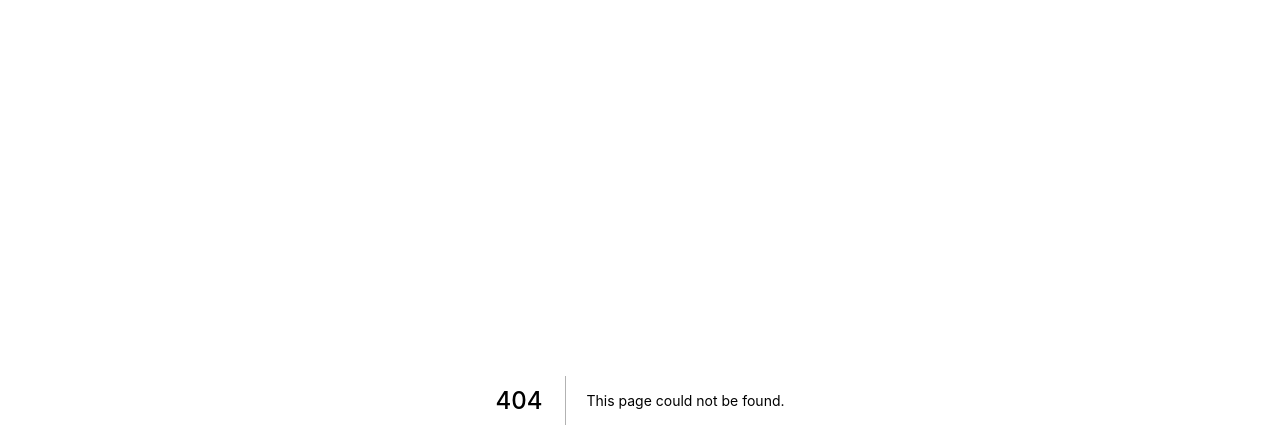
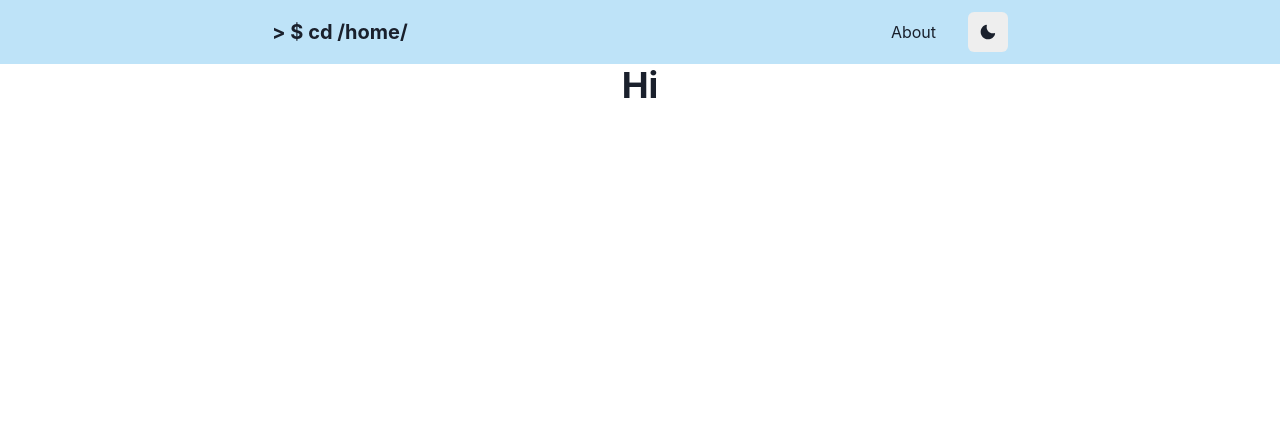
Before and after one commit to stuart-payne/personal-site, a Next.js app: page /about in a window 1280 px wide. Before the commit this address had no page. Shown: the top 448 px of the page. Built offline with nearby package versions, Linux system fonts and the light colour scheme.

Commit message:
navbar links and beginning of posts route

```diff
--- a/components/Navbar.tsx
+++ b/components/Navbar.tsx
@@ -1,10 +1,11 @@
-import { Box, Container, HStack, Flex, Heading, Spacer, useColorMode, useColorModeValue } from "@chakra-ui/react";
+import { LinkOverlay, LinkBox, Container, Center, Flex, Heading, Text, HStack, useColorModeValue, Link } from "@chakra-ui/react";
 import React from "react";
+import NextLink from "next/link";
 import ColorModeButton from "./ColorModeButton";
 
 const Navbar = () => {
     return (
-        <Box
+        <LinkBox
             w="100%"
             h={16}
             position="fixed"
@@ -13,11 +14,20 @@ const Navbar = () => {
             >
             <Container h="100%" maxW="container.md">
                 <Flex h="100%" justify="space-between" align="center">
-                    <Heading as="h3" size="md">&gt; $  cd /home/</Heading>
-                    <ColorModeButton/>
+                        <Heading as="h3" size="md">
+                            <LinkOverlay as={NextLink}>
+                                &gt; $  cd /home/
+                            </LinkOverlay>
+                        </Heading>
+                    <HStack spacing={8}>
+                        <LinkOverlay href="/about" as={NextLink}>
+                            About
+                        </LinkOverlay>
+                        <ColorModeButton/>
+                    </HStack>
                 </Flex>
             </Container>
-        </Box>
+        </LinkBox>
     )
 }
 
--- a/pages/_app.tsx
+++ b/pages/_app.tsx
@@ -6,18 +6,17 @@ import Head from "next/head"
 
 function MyApp({ Component, pageProps }: AppProps) {
     return (
-        <Box>
+        <ChakraProvider>
             <Head>
                 <meta name="viewport" content="width=device-width, initial-scale=-1" />
                 <meta name="description" content="Stuart's Homepage"/>
                 <meta name="author" content="Stuart Payne"/>
                 <title>Stuart Payne - Homepage</title>
             </Head>
-            <ChakraProvider>
+            <Layout>
                 <Component {...pageProps} />
-            </ChakraProvider>
-
-        </Box>
+            </Layout>
+        </ChakraProvider>
    )
 }
 
--- /dev/null
+++ b/pages/about.tsx
@@ -0,0 +1,12 @@
+import { Box, Heading } from "@chakra-ui/react"
+import type { NextPage } from "next"
+
+const About : NextPage = () => {
+    return (
+        <Box>
+            <Heading>Hi</Heading>
+        </Box>
+    )
+}
+
+export default About;
```
Also changed, not shown: pages/index.tsx (+6 -2 lines), pages/posts/[slug].tsx (added, +7 -0 lines).
